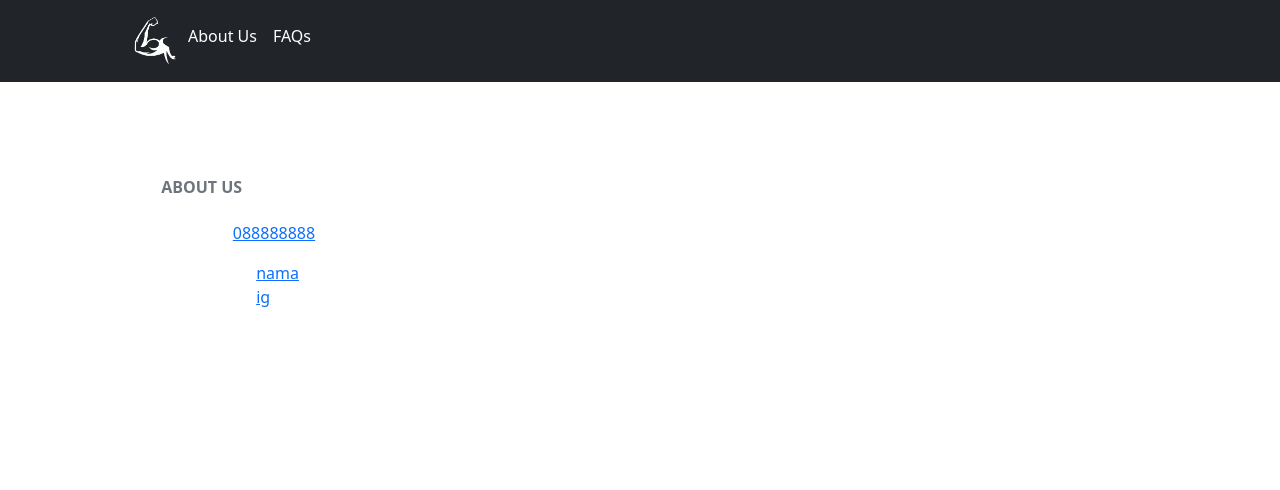
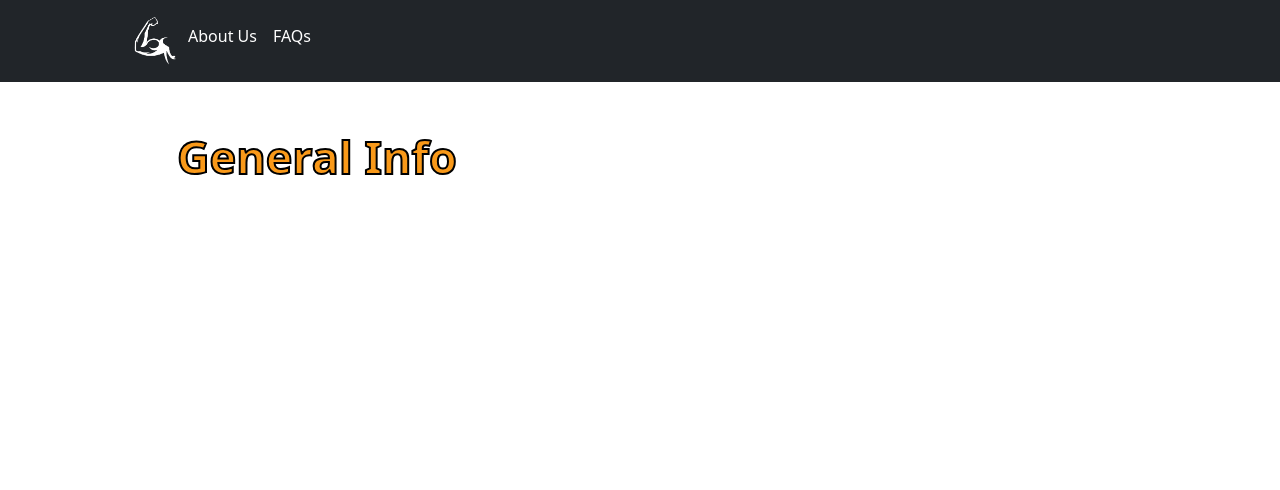
Before and after one commit to habiledgar111/project_gym, a CodeIgniter 4 app: template app/Views/faqs.php in a window 1280 px wide. Shown: the top 490 px of the page. Run offline with PHP 8.4 and a stand-in for CodeIgniter, Linux system fonts and the light colour scheme; the template is opened without the code that fills it, so the values that code supplies are empty; some libraries are stand-ins or nearby versions.

Commit message:
update faqs

```diff
--- a/app/Views/faqs.php
+++ b/app/Views/faqs.php
@@ -6,6 +6,7 @@
     <meta name="viewport" content="width=device-width, initial-scale=1.0">
     <title>Faqs</title>
     <link href="https://cdn.jsdelivr.net/npm/bootstrap@5.2.3/dist/css/bootstrap.min.css" rel="stylesheet" integrity="sha384-rbsA2VBKQhggwzxH7pPCaAqO46MgnOM80zW1RWuH61DGLwZJEdK2Kadq2F9CUG65" crossorigin="anonymous">
+    <link rel="stylesheet" href="css/style.css">
 
 </head>
 <body>
@@ -25,6 +26,17 @@
         </div>
     </header>
 
+    <div class="container">
+        <div class="row mt-5">
+            <div class="col col-1"></div>
+            <div class="col col-11"> <h2 class="text-stroke">General Info</h2> </div>
+        </div>
+        <div class="row mt-5">
+            <div class="col col-2"></div>
+            <div class="col col-10"></div>
+            <div class=">
+        </div>
+    </div>
 
     <footer class="text-center text-lg-start footer text-muted">
     <!-- Section: Social media -->
--- a/public/css/style.css
+++ b/public/css/style.css
@@ -10,3 +10,11 @@
 .footer-font{
     color: white;
 }
+
+.text-stroke{
+    -webkit-text-stroke: 2px black;
+    color: #F99919;
+    font-size: 45px;
+    font-weight: 700;
+    line-height: 54px;
+}
```
